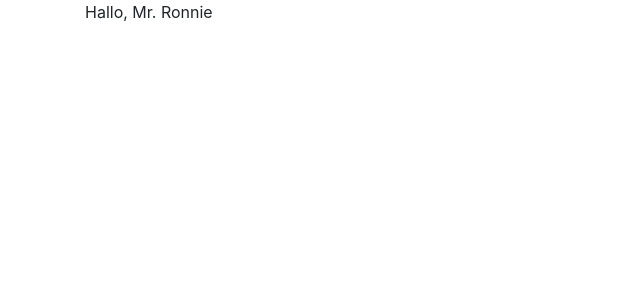
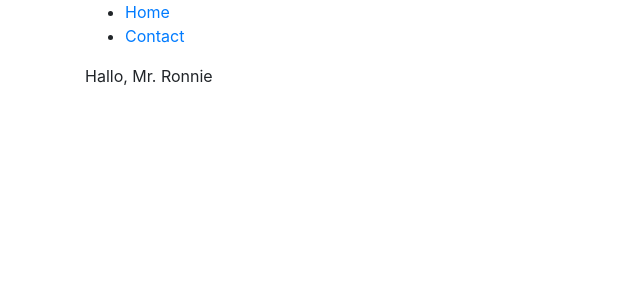
Before and after one commit to Guseff/culture-portal, a React app: page / in a window 1280 px wide. Shown: the top 300 px of the page, without its empty margins (0-640 px from the left). Built offline with nearby package versions, Linux system fonts and the light colour scheme.

Commit message:
refactor: install react router & bootstrap

```diff
--- a/package.json
+++ b/package.json
@@ -35,6 +35,7 @@
     "@babel/preset-typescript": "^7.8.3",
     "@types/react": "^16.9.19",
     "@types/react-dom": "^16.9.5",
+    "@types/react-router-dom": "^5.1.3",
     "@typescript-eslint/eslint-plugin": "^2.8.0",
     "@typescript-eslint/parser": "^2.8.0",
     "babel-loader": "^8.0.6",
@@ -46,7 +47,9 @@
     "html-webpack-plugin": "^3.2.0",
     "prop-types": "^15.7.2",
     "react": "^16.12.0",
+    "react-bootstrap": "^1.0.0-beta.16",
     "react-dom": "^16.12.0",
+    "react-router-dom": "^5.1.2",
     "style-loader": "^1.1.3",
     "webpack": "^4.41.5",
     "webpack-cli": "^3.3.10"
--- a/src/index.tsx
+++ b/src/index.tsx
@@ -1,5 +1,23 @@
 import * as React from 'react'
 import * as ReactDOM from 'react-dom'
+import { Route, BrowserRouter as Router, Link } from 'react-router-dom'
+
 import App from './App'
 
-ReactDOM.render(<App />, document.getElementById('root'))
+const routing = (
+  <Router>
+    <ul>
+      <li>
+        <Link to="/">Home</Link>
+      </li>
+      <li>
+        <Link to="/about">Contact</Link>
+      </li>
+    </ul>
+    <div>
+      <Route exact path="/" component={App} />
+    </div>
+  </Router>
+)
+
+ReactDOM.render(routing, document.getElementById('root'))
```
Also changed, not shown: 1 other file (tests, documents, lock files or other folders).
